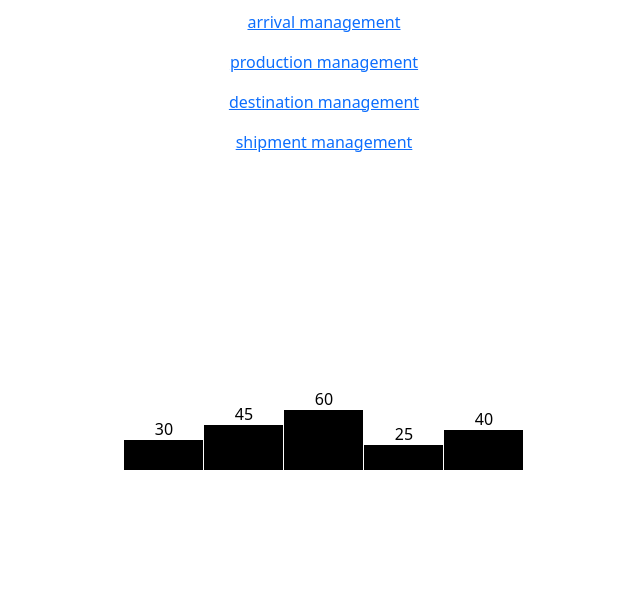
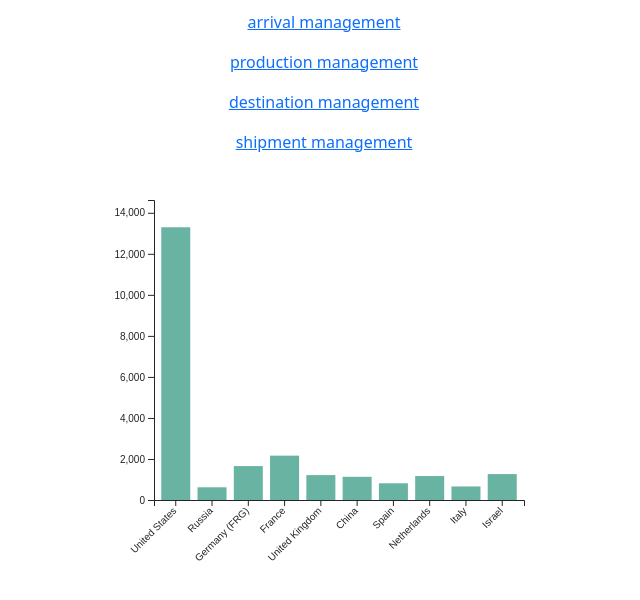
Before and after one commit to rpurmehdi/BakerySync, a Flask app: page / in a window 1280 px wide. Shown: the part 168-768 px from the top of the page, without its empty margins (316-956 px from the left). Run offline with Flask 3, Linux system fonts and the light colour scheme.

Commit message:
added first d3js with local csv

```diff
--- a/app.py
+++ b/app.py
@@ -1,5 +1,5 @@
 import os
-from flask import Flask, flash, render_template, request, url_for, redirect
+from flask import Flask, flash, render_template, request, send_from_directory, url_for, redirect
 from flask_sqlalchemy import SQLAlchemy
 from datetime import datetime
 
@@ -16,8 +16,13 @@ app = Flask(__name__)
 path = os.path.dirname(os.path.abspath(__file__))
 app.config['SQLALCHEMY_DATABASE_URI'] =\
     'sqlite:///' + os.path.join(path, 'bakerysync.db')
+app.secret_key = 'very_secret_key'
+app.config['CSV_FOLDER'] = 'csvs'  # Set the path to your custom "csvs" folder
 
-app.secret_key = 'very_secret_key'
+@app.route('/csvs/<filename>')
+def serve_csv(filename):
+    csv_folder = app.config['CSV_FOLDER']
+    return send_from_directory(csv_folder, filename)
 
 db.init_app(app)
 
--- /dev/null
+++ b/csvs/b.csv
@@ -0,0 +1,11 @@
+Country,Value
+United States,13294
+Russia,618
+Germany (FRG),1653
+France,2162
+United Kingdom,1214
+China,1131
+Spain,814
+Netherlands,1167
+Italy,660
+Israel,1263
--- a/templates/index.html
+++ b/templates/index.html
@@ -4,7 +4,9 @@
 <!-- and again here!-->
 {% block navbar_title %} Overview {% endblock %}
 <!--head-->
-{% block head %} <script src="https://d3js.org/d3.v5.min.js"></script>{% endblock %} {% block main %}
+{% block head %}
+<script src="https://d3js.org/d3.v6.js"></script>
+{% endblock %} {% block main %}
 <div class="mb-3">
   <p><a href="{{ url_for('types.types') }}">type management</a></p>
   <p><a href="{{ url_for('sources.sources') }}">source management</a></p>
@@ -16,46 +18,65 @@
     <a href="{{ url_for('productions.productions') }}">production management</a>
   </p>
   <p>
-    <a href="{{ url_for('destinations.destinations') }}"
-      >destination management</a
-    >
+    <a href="{{ url_for('destinations.destinations') }}">destination management</a>
   </p>
   <p><a href="{{ url_for('shipments.shipments') }}">shipment management</a></p>
 </div>
-<div id="chart-container"></div>
-<script>
-  // Sample data
-  const data = [30, 45, 60, 25, 40];
-
-  // Set the width and height of the chart
-  const width = 400;
-  const height = 300;
-
-  // Create an SVG element inside the chart container
-  const svg = d3.select("#chart-container")
-    .append("svg")
-    .attr("width", width)
-    .attr("height", height);
-
-  // Create the bars
-  svg.selectAll("rect")
-    .data(data)
-    .enter()
-    .append("rect")
-    .attr("x", (d, i) => i * (width / data.length))
-    .attr("y", d => height - d)
-    .attr("width", width / data.length - 1)
-    .attr("height", d => d)
+<!-- Load d3.js -->
 
 
-  // Add labels to the bars
-  svg.selectAll("text")
-    .data(data)
-    .enter()
-    .append("text")
-    .attr("x", (d, i) => i * (width / data.length) + (width / data.length) / 2)
-    .attr("y", d => height - d - 5)
-    .attr("text-anchor", "middle")
-    .text(d => d);
+<!-- Create a div where the graph will take place -->
+<div id="my_dataviz"></div>
+<script>
+  // set the dimensions and margins of the graph
+  const margin = {top: 30, right: 30, bottom: 70, left: 60},
+      width = 460 - margin.left - margin.right,
+      height = 400 - margin.top - margin.bottom;
+
+  // append the svg object to the body of the page
+  const svg = d3.select("#my_dataviz")
+    .append("svg")
+      .attr("width", width + margin.left + margin.right)
+      .attr("height", height + margin.top + margin.bottom)
+    .append("g")
+      .attr("transform", `translate(${margin.left},${margin.top})`);
+
+  // Parse the Data
+  d3.csv("/csvs/b.csv").then(function(data) {
+
+    // Calculate the Y axis domain
+    const yMax = d3.max(data, d => +d.Value); // Find the maximum value in the data
+    const yDomain = [0, yMax * 1.1]; // Adjust the maximum value by 10%
+
+    // Y axis
+    const y = d3.scaleLinear()
+      .domain(yDomain)
+      .range([height, 0]);
+    svg.append("g")
+      .call(d3.axisLeft(y));
+
+    // X axis
+    const x = d3.scaleBand()
+      .range([0, width])
+      .domain(data.map(d => d.Country))
+      .padding(0.2);
+    svg.append("g")
+      .attr("transform", `translate(0, ${height})`)
+      .call(d3.axisBottom(x))
+      .selectAll("text")
+      .attr("transform", "translate(-10,0)rotate(-45)")
+      .style("text-anchor", "end");
+
+    // Bars
+    svg.selectAll("mybar")
+      .data(data)
+      .join("rect")
+      .attr("x", d => x(d.Country))
+      .attr("y", d => y(d.Value))
+      .attr("width", x.bandwidth())
+      .attr("height", d => height - y(d.Value))
+      .attr("fill", "#69b3a2");
+  });
 </script>
+
 {% endblock %}
```
